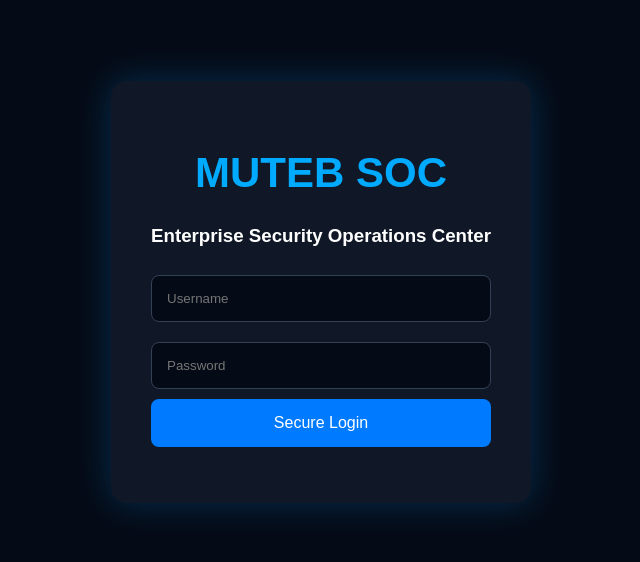
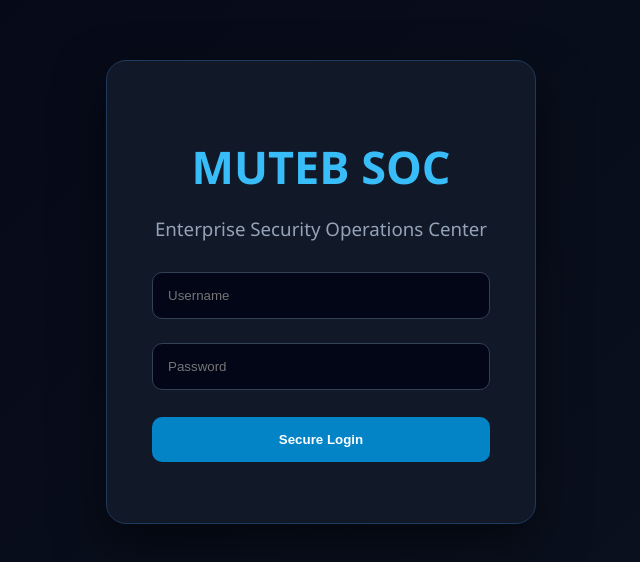
Before and after one commit to MUTE-B/Muteb_SOC, a React (Vite) app in the folder frontend/: page / in a window 1280 px wide. Shown: the part 108-670 px from the top of the page, without its empty margins (319-959 px from the left). Built offline with nearby package versions, Linux system fonts and the light colour scheme; no server answers.

Commit message:
MUTEB SOC Enterprise final professional SOC interface upgrade

```diff
--- a/frontend/src/App.css
+++ b/frontend/src/App.css
@@ -7,21 +7,26 @@ box-sizing:border-box;
 body{
 
 margin:0;
+font-family:
+"Segoe UI",
+Arial,
+sans-serif;
 
-font-family:
-Arial,Helvetica,sans-serif;
+background:
+linear-gradient(
+135deg,
+#050816,
+#0b1220
+);
 
-background:#050b16;
-
-color:white;
+color:#f8fafc;
 
 }
 
 
-
 .login-page{
 
-height:100vh;
+min-height:100vh;
 
 display:flex;
 
@@ -35,28 +40,40 @@ align-items:center;
 
 .login-card{
 
-width:420px;
+width:430px;
 
-background:#101827;
+background:#111827;
 
-padding:40px;
+padding:45px;
 
-border-radius:16px;
+border-radius:20px;
+
+border:1px solid #1e3a5f;
+
+box-shadow:
+0 20px 50px rgba(0,0,0,.5);
 
 text-align:center;
-
-box-shadow:
-0 0 35px rgba(0,150,255,.25);
 
 }
 
 
-
 .login-card h1{
 
-color:#00aaff;
+font-size:45px;
 
-font-size:42px;
+margin-bottom:5px;
+
+color:#38bdf8;
+
+}
+
+
+.login-card h3{
+
+font-weight:normal;
+
+color:#94a3b8;
 
 }
 
@@ -68,13 +85,13 @@ width:100%;
 
 padding:15px;
 
-margin:10px 0;
+margin:12px 0;
 
-background:#050b16;
+background:#020617;
 
 border:1px solid #334155;
 
-border-radius:8px;
+border-radius:10px;
 
 color:white;
 
@@ -88,15 +105,19 @@ width:100%;
 
 padding:15px;
 
-background:#007bff;
+margin-top:15px;
 
-border:0;
+background:#0284c7;
 
-border-radius:8px;
+border:none;
+
+border-radius:10px;
 
 color:white;
 
-font-size:16px;
+font-weight:bold;
+
+cursor:pointer;
 
 }
 
@@ -114,11 +135,13 @@ min-height:100vh;
 
 .sidebar{
 
-width:240px;
+width:250px;
 
-background:#0b1220;
+background:#020617;
 
 padding:30px;
+
+border-right:1px solid #1e293b;
 
 }
 
@@ -126,7 +149,7 @@ padding:30px;
 
 .sidebar h2{
 
-color:#00aaff;
+color:#38bdf8;
 
 }
 
@@ -134,9 +157,21 @@ color:#00aaff;
 
 .sidebar div{
 
-padding:15px 0;
+padding:15px;
+
+margin:5px 0;
+
+border-radius:8px;
 
 color:#cbd5e1;
+
+}
+
+
+
+.sidebar div:hover{
+
+background:#1e293b;
 
 }
 
@@ -146,7 +181,7 @@ color:#cbd5e1;
 
 flex:1;
 
-padding:30px;
+padding:35px;
 
 }
 
@@ -154,15 +189,17 @@ padding:30px;
 
 .topbar{
 
+background:#111827;
+
+padding:25px;
+
+border-radius:18px;
+
 display:flex;
 
 justify-content:space-between;
 
-background:#101827;
-
-padding:25px;
-
-border-radius:15px;
+align-items:center;
 
 }
 
@@ -170,9 +207,13 @@ border-radius:15px;
 
 .status{
 
-color:#00ff99;
+padding:10px 18px;
 
-font-weight:bold;
+background:#052e16;
+
+color:#4ade80;
+
+border-radius:20px;
 
 }
 
@@ -183,11 +224,11 @@ font-weight:bold;
 display:grid;
 
 grid-template-columns:
-repeat(auto-fit,minmax(200px,1fr));
+repeat(auto-fit,minmax(220px,1fr));
 
-gap:20px;
+gap:25px;
 
-margin-top:25px;
+margin-top:30px;
 
 }
 
@@ -195,13 +236,21 @@ margin-top:25px;
 
 .box{
 
-background:#101827;
+background:#111827;
 
-padding:25px;
+padding:30px;
 
-border-radius:15px;
+border-radius:18px;
 
-border-left:4px solid #0099ff;
+border:1px solid #1e293b;
+
+}
+
+
+
+.box h3{
+
+color:#94a3b8;
 
 }
 
@@ -209,9 +258,9 @@ border-left:4px solid #0099ff;
 
 .box strong{
 
-font-size:32px;
+font-size:35px;
 
-color:#00ff99;
+color:#38bdf8;
 
 }
 
@@ -219,13 +268,15 @@ color:#00ff99;
 
 .panel{
 
-background:#101827;
+margin-top:30px;
 
-padding:25px;
+background:#111827;
 
-margin-top:25px;
+padding:30px;
 
-border-radius:15px;
+border-radius:18px;
+
+border:1px solid #1e293b;
 
 }
 
@@ -241,13 +292,18 @@ border-collapse:collapse;
 
 
 
-th,td{
+th{
+
+color:#38bdf8;
+
+}
+
+
+td,th{
 
 padding:15px;
 
-border-bottom:1px solid #334155;
-
-text-align:left;
+border-bottom:1px solid #1e293b;
 
 }
 
@@ -255,7 +311,7 @@ text-align:left;
 
 li{
 
-padding:10px;
+padding:12px;
 
 color:#cbd5e1;
 
@@ -263,7 +319,7 @@ color:#cbd5e1;
 
 
 
-@media(max-width:800px){
+@media(max-width:900px){
 
 .sidebar{
 
@@ -277,4 +333,14 @@ padding:15px;
 
 }
 
+
+.topbar{
+
+flex-direction:column;
+
+gap:15px;
+
 }
+
+
+}
```
